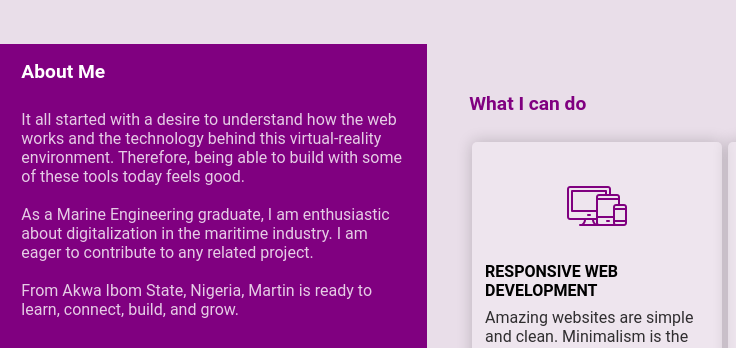
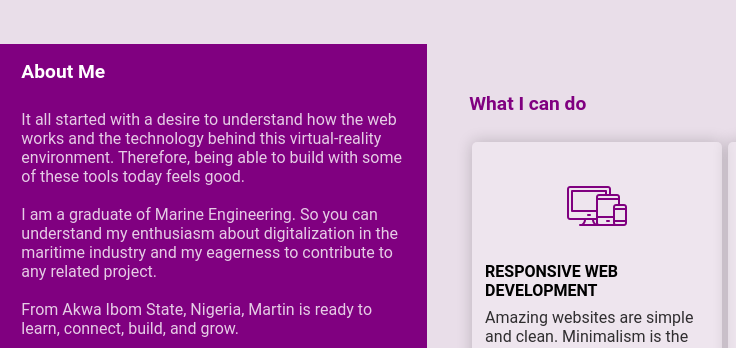
Before and after one commit to isonguyom/my-portfolio, a website: page index.html in a window 1280 px wide. Shown: the part 788-1136 px from the top of the page, 0-736 px from the left. Drawn offline with nearby package versions, Linux system fonts and the light colour scheme; some icons are missing; a web font is replaced by a local one.

Commit message:
update about me

```diff
--- a/index.html
+++ b/index.html
@@ -86,9 +86,8 @@
                         It all started with a desire to understand how the web works and the technology behind this
                         virtual-reality environment. Therefore, being able to build with some of these tools today feels
                         good.
-                        <br><br> As a Marine Engineering graduate, I am enthusiastic about digitalization in the
-                        maritime
-                        industry. I am eager to contribute to any related project.
+                        <br><br> I am a graduate of Marine Engineering. So you can understand my enthusiasm about
+                        digitalization in the maritime industry and my eagerness to contribute to any related project.
                         <br> <br> From Akwa Ibom State, Nigeria, Martin is ready to learn, connect, build, and grow.
                     </p>
                 </div>
```
